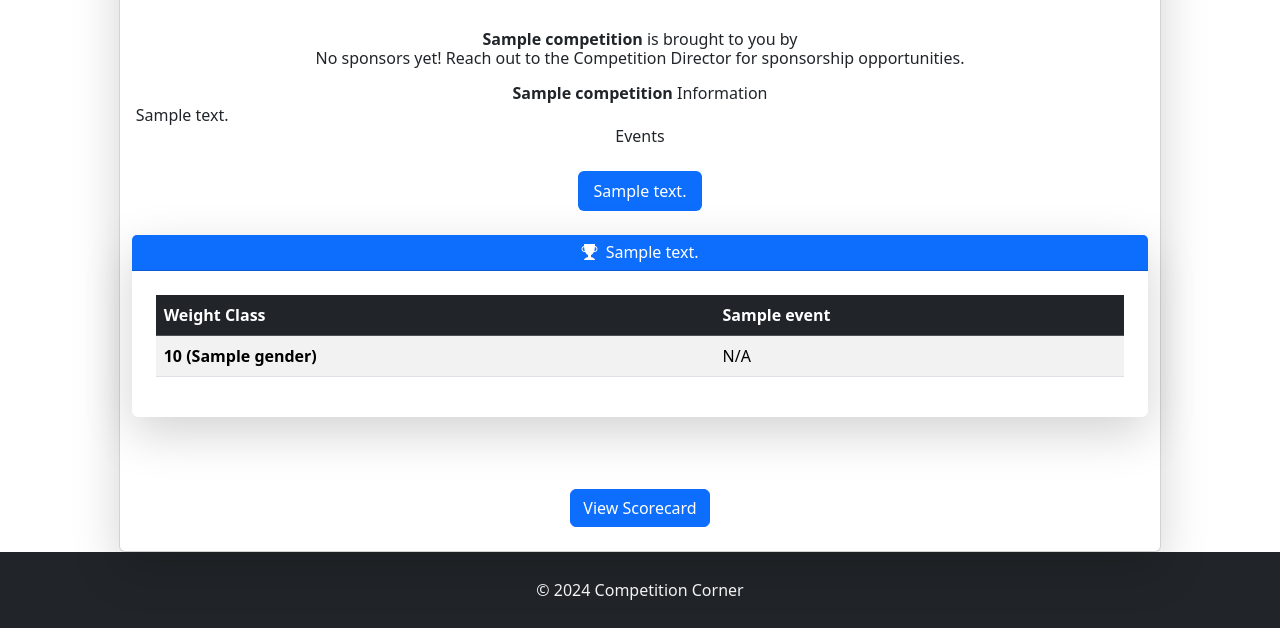
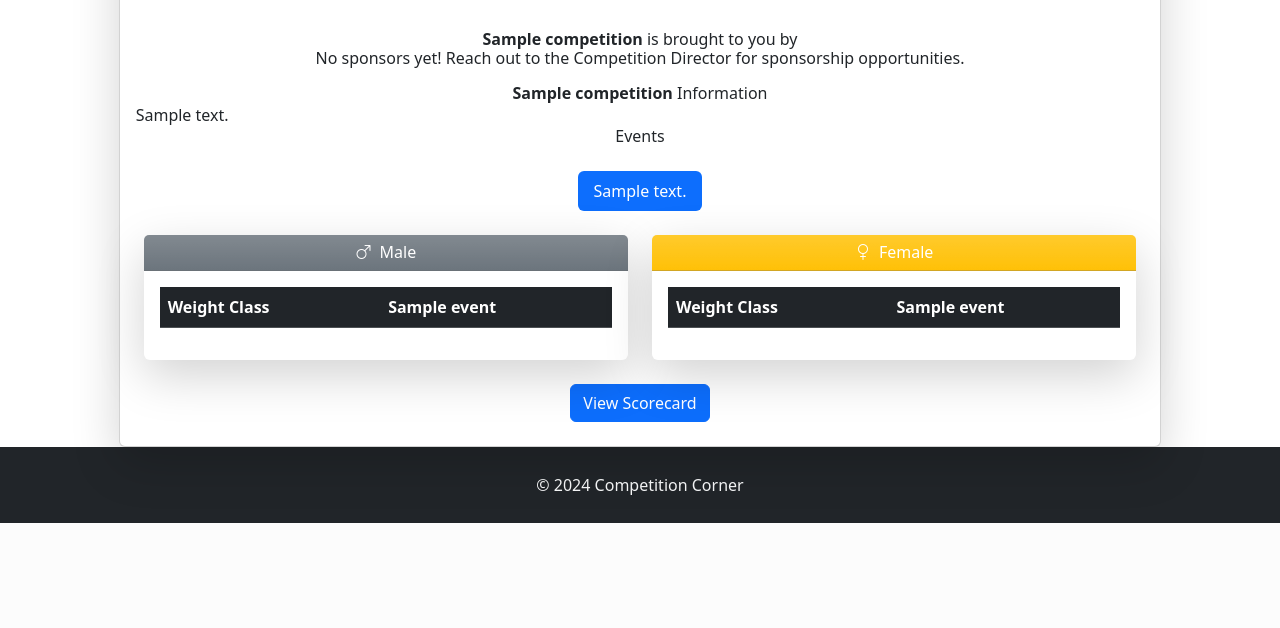
Before and after one commit to blakebinford/corner, a Django app: template templates/competitions/competition_detail.html in a window 1280 px wide. Shown: the part 1085-1713 px from the top of the page. After the commit the page ends 1608 px from the top, so only its background shows below. Run offline with Django 5.2, Linux system fonts and the light colour scheme; the template is opened without the code that fills it: most values are stand-ins (such as "Sample title", 1, 10 or a date in 2020); grey boxes marked "Sample" are stand-in pictures; lists and menus that the app fills with data are empty; parts of the project's set-up code (start-up, migrations or seed data) failed here and were passed over; some libraries are stand-ins or nearby versions.

Commit message:
design update event matrix

```diff
--- a/templates/competitions/competition_detail.html
+++ b/templates/competitions/competition_detail.html
@@ -93,7 +93,7 @@
               <h2 class="text-center">Events</h2>
 
 <div class="container mt-4">
-    <!-- Tabs Navigation -->
+    <!-- Division Tabs Navigation -->
     <ul class="nav nav-pills justify-content-center mb-4" id="divisionTabs" role="tablist">
         {% for division, rows in division_tables.items %}
             <li class="nav-item">
@@ -110,7 +110,7 @@
         {% endfor %}
     </ul>
 
-    <!-- Tab Content -->
+    <!-- Division Tab Content -->
     <div class="tab-content">
         {% for division, rows in division_tables.items %}
             <div class="tab-pane fade {% if forloop.first %}show active{% endif %}"
@@ -118,12 +118,19 @@
                  role="tabpanel"
                  aria-labelledby="{{ division|slugify }}-tab">
 
-                <!-- Card Wrapper -->
-                <div class="card shadow-lg border-0 mb-5">
-                    <div class="card-header bg-primary text-white text-center">
-                        <h4 class="mb-0"><i class="bi bi-trophy-fill me-1"></i> {{ division|capfirst }}</h4>
+                <div class="container">
+                    <!-- Gender Cards -->
+                    <div class="row g-4">
+                        <!-- Male Section -->
+                        <div class="col-lg-6">
+                            <div class="card shadow-lg border-0">
+                                <div class="card-header bg-secondary bg-gradient text-white text-center">
+                                    <h5 class="mb-0">
+                                        <i class="bi bi-gender-male me-2"></i>Male
+                                    </h5>
                                 </div>
-                    <div class="card-body p-4">
+                                <div class="card-body">
+                                <div class="table-responsive">
                                     <table class="table table-hover table-striped align-middle">
                                         <thead class="table-dark">
                                             <tr>
@@ -135,21 +142,80 @@
                                         </thead>
                                         <tbody>
                                             {% for row in rows %}
+                                                {% if row.gender == 'Male' %}
                                                     <tr>
-                                        <td><strong>{{ row.weight_class }} ({{ row.gender }})</strong></td>
+                                                        <td>
+                                                            <strong>
+                                                                {% if row.weight_class.weight_d == "u" %}
+                                                                    {{ row.weight_class.weight_d }}{{ row.weight_class.name|floatformat:"-1" }}
+                                                                {% else %}
+                                                                    {{ row.weight_class.name|floatformat:"-1" }}{{ row.weight_class.weight_d }}
+                                                                {% endif %}
+                                                            </strong>
+                                                        </td>
                                                         {% for event in events %}
                                                             <td>{{ row|get:event.name|capfirst }}</td>
                                                         {% endfor %}
                                                     </tr>
+                                                {% endif %}
                                             {% endfor %}
                                         </tbody>
                                     </table>
                                 </div>
                             </div>
                         </div>
+                        </div>
+                        <!-- Female Section -->
+                        <div class="col-lg-6">
+                            <div class="card shadow-lg border-0">
+                                <div class="card-header bg-warning bg-gradient text-white text-center">
+                                    <h5 class="mb-0">
+                                        <i class="bi bi-gender-female me-2"></i>Female
+                                    </h5>
+                                </div>
+                                <div class="card-body">
+                                <div class="table-responsive">
+                                    <table class="table table-hover table-striped align-middle">
+                                        <thead class="table-dark">
+                                            <tr>
+                                                <th>Weight Class</th>
+                                                {% for event in events %}
+                                                    <th>{{ event.name|capfirst }}</th>
+                                                {% endfor %}
+                                            </tr>
+                                        </thead>
+                                        <tbody>
+                                            {% for row in rows %}
+                                                {% if row.gender == 'Female' %}
+                                                    <tr>
+                                                        <td>
+                                                            <strong>
+                                                                {% if row.weight_class.weight_d == "u" %}
+                                                                    {{ row.weight_class.weight_d }}{{ row.weight_class.name|floatformat:"-1" }}
+                                                                {% else %}
+                                                                    {{ row.weight_class.name|floatformat:"-1" }}{{ row.weight_class.weight_d }}
+                                                                {% endif %}
+                                                            </strong>
+                                                        </td>
+                                                        {% for event in events %}
+                                                            <td>{{ row|get:event.name|capfirst }}</td>
+                                                        {% endfor %}
+                                                    </tr>
+                                                {% endif %}
+                                            {% endfor %}
+                                        </tbody>
+                                    </table>
+                                </div>
+                                </div>
+                            </div>
+                        </div>
+                    </div>
+                </div>
+            </div>
         {% endfor %}
     </div>
 </div>
+
 
 
     <div class="row mt-4 text-center">
```
Also changed, not shown: competitions/views.py (+3 -4 lines). Lines whose indentation alone changed are shown as unchanged.
